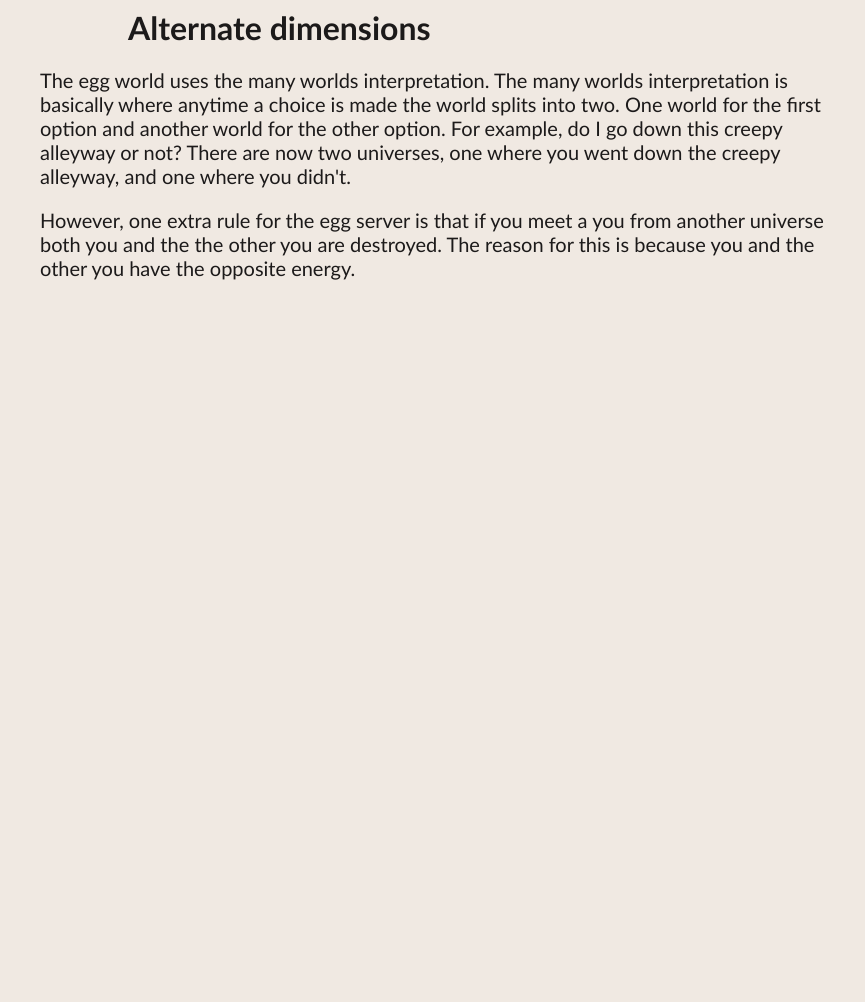
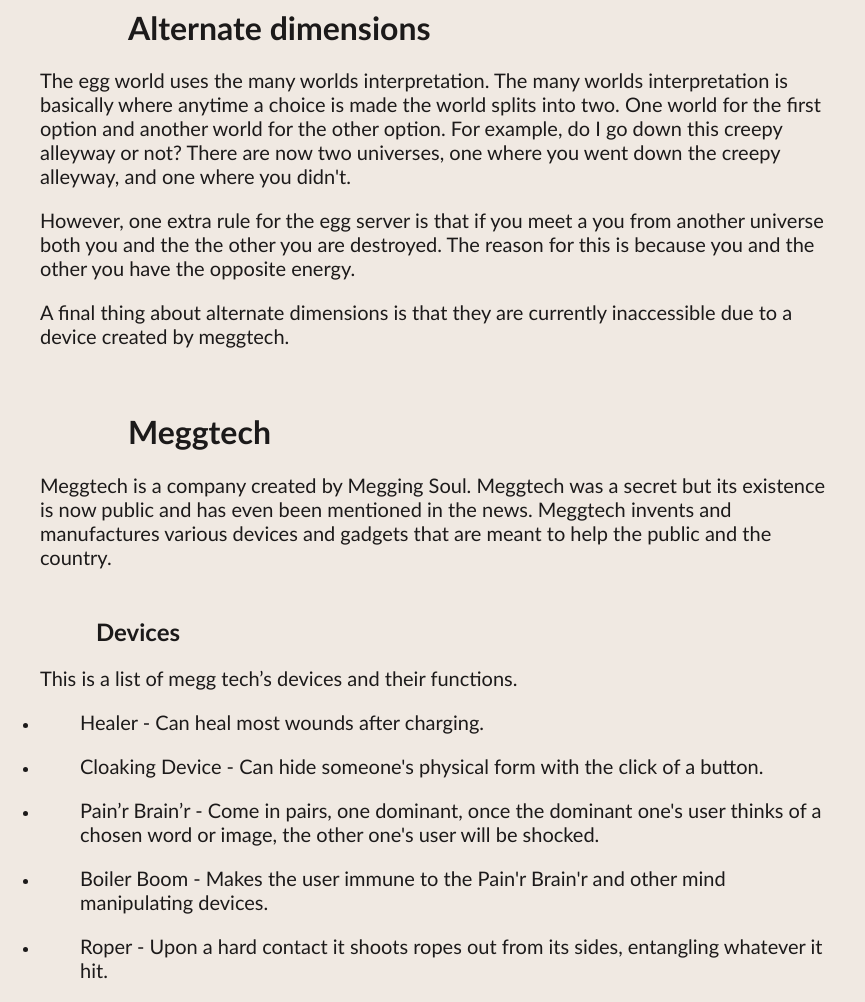
Before and after one commit to Person552/EggDiscord, a plain HTML site: page loreStronghold.html in a window 1280 px wide. Shown: the part 969-1971 px from the top of the page, without its empty margins (0-865 px from the left). Before the commit the page ends 1269 px from the top, so only its background shows below. Drawn offline with Linux system fonts and the light colour scheme.

Commit message:
Update loreStronghold.html

```diff
--- a/loreStronghold.html
+++ b/loreStronghold.html
@@ -32,6 +32,18 @@
 		<h1>Alternate dimensions</h1>
 		<p>The egg world uses the many worlds interpretation. The many worlds interpretation is basically where anytime a choice is made the world splits into two. One world for the first option and another world for the other option. For example, do I go down this creepy alleyway or not? There are now two universes, one where you went down the creepy alleyway, and one where you didn't.</p>
 		<p>However, one extra rule for the egg server is that if you meet a you from another universe both you and the the other you are destroyed. The reason for this is because you and the other you have the opposite energy.</p>
+		<p>A final thing about alternate dimensions is that they are currently inaccessible due to a device created by meggtech.</p>
+
+		<h1 id="meggtech">Meggtech</h1>
+		<p>Meggtech is a company created by Megging Soul. Meggtech was a secret but its existence is now public and has even been mentioned in the news. Meggtech invents and manufactures various devices and gadgets that are meant to help the public and the country.</p>
+		<h2>Devices</h2>
+		<p>This is a list of megg tech’s devices and their functions.</p>
+		<ul>
+		<li><p>Healer - Can heal most wounds after charging.</p></li>
+		<li><p>Cloaking Device - Can hide someone's physical form with the click of a button.</p></li>
+		<li><p>Pain’r Brain’r - Come in pairs, one dominant, once the dominant one's user thinks of a chosen word or image, the other one's user will be shocked.</p></li>
+		<li><p>Boiler Boom - Makes the user immune to the Pain'r Brain'r and other mind manipulating devices.</p></li>
+		<li><p>Roper - Upon a hard contact it shoots ropes out from its sides, entangling whatever it hit.</p></li>
 
 	</div>
 	<script src = "https://person552.github.io/EggDiscord/heading.js"></script>
```
